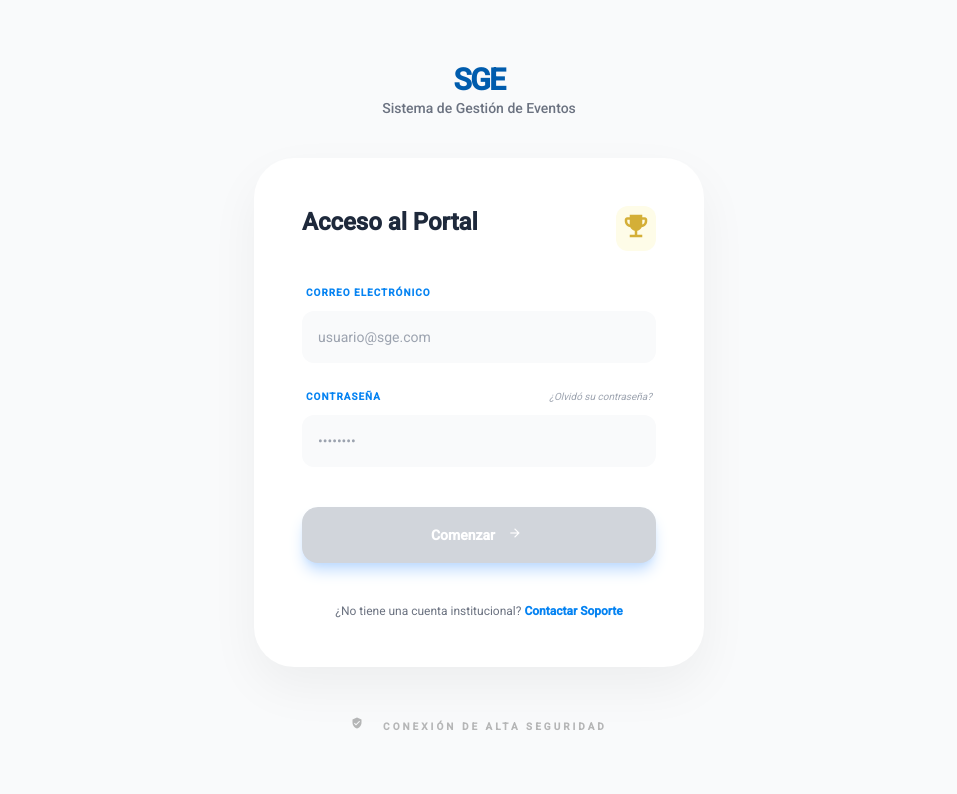
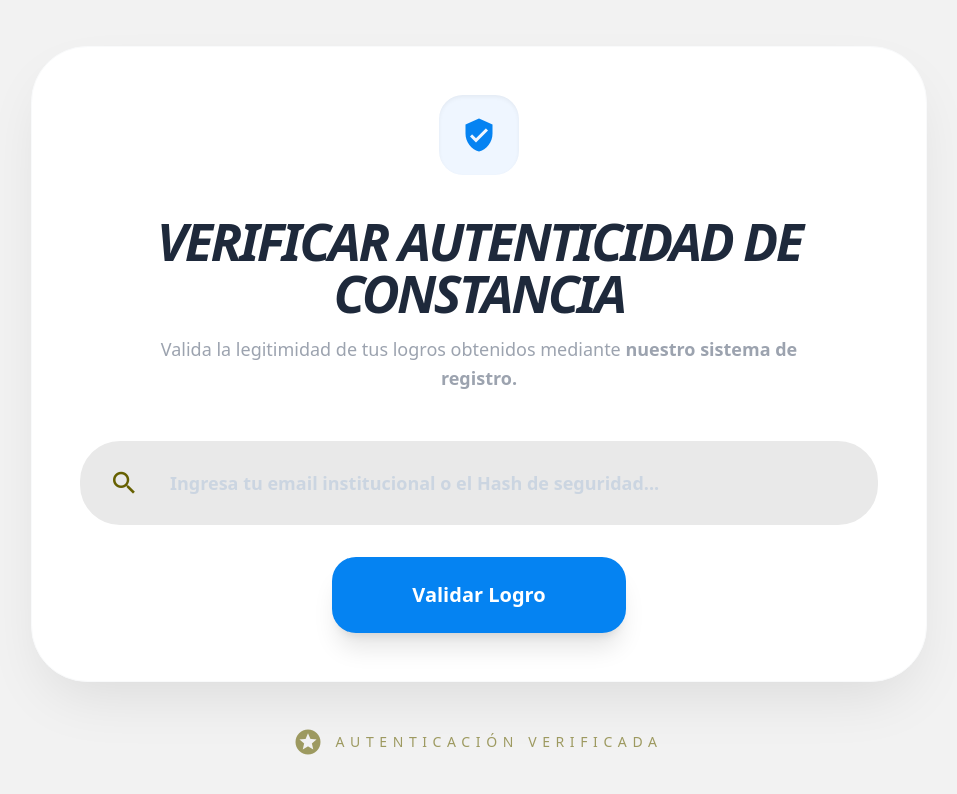
Before and after one commit to DreamHunterG/sistema-gestion-eventos, an Angular app in the folder frontend/: page /verificar in a window 1280 px wide. Before the commit this address led to /login. Shown: the top 794 px of the page, without its empty margins (161-1118 px from the left). Built offline with nearby package versions, Linux system fonts and the light colour scheme.

Commit message:
feat: verificar autenticidad de pdf generado completo

```diff
--- a/frontend/package.json
+++ b/frontend/package.json
@@ -20,6 +20,9 @@
     "@angular/material": "^21.2.7",
     "@angular/platform-browser": "^21.2.0",
     "@angular/router": "^21.2.0",
+    "canvas": "^3.2.3",
+    "canvas-confetti": "^1.9.4",
+    "confetti": "^3.0.4",
     "ngx-scanner-qrcode": "^1.8.1",
     "rxjs": "~7.8.0",
     "tslib": "^2.3.0"
@@ -28,6 +31,7 @@
     "@angular/build": "^21.2.7",
     "@angular/cli": "^21.2.7",
     "@angular/compiler-cli": "^21.2.0",
+    "@types/canvas-confetti": "^1.9.0",
     "autoprefixer": "^10.4.19",
     "jsdom": "^28.0.0",
     "postcss": "^8.4.38",
--- a/frontend/src/app/app.routes.ts
+++ b/frontend/src/app/app.routes.ts
@@ -2,23 +2,27 @@ import { Routes } from '@angular/router';
 import { authGuard } from './core/guards/auth.guard';
 
 export const routes: Routes = [
-  // 1. ZONA PÚBLICA (Sin Sidebar - Para participantes externos)
+  // ==========================================
+  // 1. ZONA PÚBLICA (LANDING PAGE - Sin Login)
+  // ==========================================
   {
     path: 'login',
     loadComponent: () => import('./features/login/login.component').then(m => m.LoginComponent),
     title: 'SGE - Acceso'
   },
   {
-    path: 'validar-logro/:hash',
+    path: 'verificar', // 🔑 Esta es tu LANDING PÚBLICA tipo Google
     loadComponent: () => import('./features/verificacion/verificacion.component').then(m => m.VerificacionComponent),
-    title: 'SGE - Validar Certificado'
+    title: 'SGE - Validación Oficial'
   },
 
-  // 2. ZONA PRIVADA (Protegida y con Sidebar)
+  // ==========================================
+  // 2. ZONA PRIVADA (SIDEBAR AZUL - Con Login)
+  // ==========================================
   {
     path: '',
     loadComponent: () => import('./shared/layout/layout.component').then(m => m.LayoutComponent),
-    canActivate: [authGuard],
+    canActivate: [authGuard], // 🛡️ El portero solo deja pasar a admin/monitor
     children: [
       {
         path: 'dashboard',
@@ -33,21 +37,34 @@ export const routes: Routes = [
       {
         path: 'usuarios',
         loadComponent: () => import('./features/usuarios/usuarios.component').then(m => m.UsuariosComponent),
-        title: 'SGE - Gestión de Equipo'
+        title: 'SGE - Equipo'
       },
       {
         path: 'asistencia',
         loadComponent: () => import('./features/asistencia/asistencia.component').then(m => m.AsistenciaComponent),
-        title: 'SGE - Control de Asistencia'
+        title: 'SGE - Asistencia'
       },
-      // 🔑 MOVIDO AQUÍ: Ahora el escáner tendrá Sidebar y pedirá Login
       {
         path: 'escanner',
         loadComponent: () => import('./features/escanner/escanner.component').then(m => m.EscannerComponent),
         title: 'SGE - Escáner QR'
       },
+      {
+        path: 'validar-interno', // 🔑 Verificación dentro del sistema
+        loadComponent: () => import('./features/verificacion/verificacion.component').then(m => m.VerificacionComponent),
+        title: 'SGE - Validar Logro'
+      },
       { path: '', redirectTo: 'dashboard', pathMatch: 'full' }
     ]
   },
-  { path: '**', redirectTo: 'login' }
+
+  // ==========================================
+  // 3. GESTIÓN DE ERRORES
+  // ==========================================
+  {
+    path: '404',
+    loadComponent: () => import('./features/error404/error404.component').then(m => m.Error404Component),
+    title: 'SGE - No encontrado'
+  },
+  { path: '**', redirectTo: '404' }
 ];
--- a/frontend/src/app/features/verificacion/verificacion.component.html
+++ b/frontend/src/app/features/verificacion/verificacion.component.html
@@ -1,42 +1,78 @@
-<div class="h-screen w-full bg-white flex flex-col items-center justify-center font-sans p-6 animate-in">
+<div class="min-h-screen bg-[#F2F2F2] flex flex-col items-center justify-center font-sans p-6 animate-in">
 
-  <div class="w-full max-w-2xl text-center">
-    <div class="bg-blue-50 w-24 h-24 rounded-3xl flex items-center justify-center mx-auto mb-8 shadow-inner">
-      <mat-icon class="text-sge-primary scale-[2.5]">verified_user</mat-icon>
+  <!-- TARJETA CENTRAL PREMIUM -->
+  <div class="w-full max-w-4xl bg-white p-12 rounded-[3.5rem] shadow-[0_25px_60px_-15px_rgba(0,0,0,0.1)] border border-gray-50 text-center relative overflow-hidden">
+
+    <!-- Icono de Red de Confianza -->
+    <div class="bg-blue-50 w-20 h-20 rounded-3xl flex items-center justify-center mx-auto mb-10 shadow-inner">
+      <mat-icon class="text-[#0583F2] scale-150">verified_user</mat-icon>
     </div>
 
-    <h1 class="text-5xl font-black text-slate-800 tracking-tighter mb-4">Verificar Autenticidad de Certificado</h1>
-    <p class="text-gray-400 text-lg mb-12 max-w-lg mx-auto">Valida la legitimidad de tus logros académicos mediante nuestro sistema de registro seguro.</p>
+    <h1 class="text-[52px] font-black text-slate-800 tracking-tighter mb-4 leading-none uppercase italic">Verificar Autenticidad de Constancia</h1>
+    <p class="text-gray-400 text-lg mb-12 max-w-2xl mx-auto font-medium leading-relaxed">
+      Valida la legitimidad de tus logros obtenidos mediante <b>nuestro sistema de registro.</b>
+    </p>
 
-    <div class="bg-white p-2 rounded-[2.5rem] shadow-2xl border border-gray-100 flex items-center gap-4 pr-4">
-      <mat-icon class="text-slate-200 ml-6 scale-125">fingerprint</mat-icon>
-      <input type="text" [(ngModel)]="hashInput"
-             placeholder="Ingresa el Hash de seguridad (64 caracteres)..."
-             class="w-full p-6 outline-none text-lg font-bold text-slate-700">
-      <button (click)="validar()" class="bg-sge-primary text-white px-10 py-5 rounded-[1.8rem] font-black text-lg hover:bg-sge-navy transition-all shadow-lg">
-        Validar Logro
-      </button>
+    <!-- BARRA DE BÚSQUEDA TIPO GOOGLE -->
+    <div class="bg-[#E9E9E9] p-2 rounded-[2.5rem] flex items-center gap-4 pr-4 mb-8 focus-within:ring-4 ring-blue-100 transition-all">
+      <mat-icon style="color: #666000"  class="text-slate-400 ; ml-6 scale-125">search</mat-icon>
+      <input type="text" [(ngModel)]="query" (keyup.enter)="consultar()"
+             placeholder="Ingresa tu email institucional o el Hash de seguridad..."
+             class="w-full p-5 outline-none text-lg font-bold text-slate-700 bg-transparent placeholder:text-slate-300">
     </div>
 
-    <!-- RESULTADO DINÁMICO -->
-    @if (resultado()) {
-      <div class="mt-12 p-8 rounded-[2.5rem] animate-in" [class]="resultado().valido ? 'bg-green-50 border-2 border-green-200' : 'bg-red-50 border-2 border-red-200'">
-        <mat-icon [class]="resultado().valido ? 'text-green-600' : 'text-red-500'" class="scale-[2] mb-4">
-          {{resultado().valido ? 'check_circle' : 'error'}}
-        </mat-icon>
-        <h2 class="text-xl font-black" [class]="resultado().valido ? 'text-green-800' : 'text-red-800'">
-          {{resultado().valido ? '¡Certificado Auténtico!' : 'Registro no encontrado'}}
-        </h2>
-        @if (resultado().valido) {
-          <p class="text-green-700 font-bold mt-2">Participante: {{resultado().participante}}</p>
-          <p class="text-green-600 text-sm italic">{{resultado().evento}}</p>
-        }
+    <button (click)="consultar()" [disabled]="loading()"
+            class="bg-[#0583F2] text-white px-20 py-6 rounded-3xl font-black text-xl hover:bg-[#005CAD] transition-all shadow-xl active:scale-95 disabled:opacity-50 min-w-[280px]">
+      {{ loading() ? 'CONSULTANDO RED...' : 'Validar Logro' }}
+    </button>
+
+    <!-- 🎊 TABLA DE RESULTADOS (DISEÑO TIPO SENA) -->
+    @if (busquedaRealizada() && resultados().length > 0) {
+      <div class="mt-16 animate-in border-t pt-10">
+        <div class="overflow-hidden rounded-[2rem] border border-gray-100 shadow-sm">
+          <table class="w-full text-left">
+            <thead class="bg-slate-50 text-[10px] font-black text-slate-400 uppercase tracking-[0.2em]">
+            <tr>
+              <th class="p-6">Nombre del Logro</th>
+              <th class="p-6">Identificador / Hash</th>
+              <th class="p-6 text-center">Certificación</th>
+            </tr>
+            </thead>
+            <tbody class="divide-y text-slate-700 bg-white">
+              @for (item of resultados(); track item.id) {
+                <tr class="hover:bg-blue-50/40 transition-colors">
+                  <td class="p-6">
+                    <p class="font-black m-0 text-sm text-slate-800 uppercase">{{ item.evento?.nombre || item.evento }}</p>
+                    <p class="text-[9px] text-[#666000] font-bold uppercase tracking-wider mt-1">{{ item.evento?.tipoEvento || 'Oficial' }}</p>
+                  </td>
+                  <td class="p-6">
+                    <code class="text-[10px] text-slate-400 font-mono break-all">{{ item.certificadoHash || item.hash }}</code>
+                  </td>
+                  <td class="p-6 text-center">
+                    <button (click)="descargar(item.id)" class="bg-[#F3E742] text-[#666000] px-6 py-2.5 rounded-xl text-[9px] font-black hover:bg-[#0583F2] hover:text-[#ffffff] transition-all shadow-md">
+                      DESCARGAR PDF
+                    </button>
+                  </td>
+                </tr>
+              }
+            </tbody>
+          </table>
+        </div>
+      </div>
+    } @else if (busquedaRealizada()) {
+      <!-- MENSAJE DE ERROR EMPÁTICO (Tu diseño 404 adaptado) -->
+      <div class="mt-12 p-10 bg-red-50 rounded-[3rem] border border-red-100 animate-in text-center">
+        <mat-icon class="text-red-400 scale-[2] mb-4">report_problem</mat-icon>
+        <h2 class="text-xl font-black text-red-800 m-0">No se encontraron registros</h2>
+        <p class="text-red-600 text-sm mt-2 italic font-medium">Ups, parece que el enlace o correo no es válido. Verifica los datos y continúa.</p>
       </div>
     }
 
-    <footer class="mt-16 flex items-center justify-center gap-3 text-gray-300">
-      <mat-icon class="scale-75">shield</mat-icon>
-      <span class="text-[10px] font-black uppercase tracking-[0.3em]">Encriptación de Grado Institucional</span>
-    </footer>
+  </div>
+
+  <!-- FOOTER INSTITUCIONAL -->
+  <div class="mt-12 flex items-center gap-4 text-slate-400 opacity-60">
+    <mat-icon style="color: #666000;" class="scale-125">stars</mat-icon>
+    <span class="text-[14px]  text-[#666000] uppercase tracking-[0.4em]">Autenticación Verificada</span>
   </div>
 </div>
--- a/frontend/src/app/features/verificacion/verificacion.component.ts
+++ b/frontend/src/app/features/verificacion/verificacion.component.ts
@@ -1,28 +1,109 @@
-import { Component, inject, signal } from '@angular/core'; // 🔑 CORREGIDO: Viene de @angular/core
+import { Component, inject, signal } from '@angular/core';
 import { CommonModule } from '@angular/common';
 import { FormsModule } from '@angular/forms';
-import { ParticipanteService } from '../../services/participante.service';
+import { HttpClient } from '@angular/common/http';
 import { MatIconModule } from '@angular/material/icon';
-import { MatButtonModule } from '@angular/material/button';
+import * as confetti from 'canvas-confetti';
 
 @Component({
   selector: 'app-verificacion',
   standalone: true,
-  imports: [CommonModule, FormsModule, MatIconModule, MatButtonModule],
+  imports: [CommonModule, FormsModule, MatIconModule],
   templateUrl: './verificacion.component.html',
   styleUrl: './verificacion.component.scss'
 })
 export class VerificacionComponent {
-  private participanteService = inject(ParticipanteService);
+  private http = inject(HttpClient);
 
-  hashInput = '';
-  resultado = signal<any>(null);
+  query = '';
+  resultados = signal<any[]>([]);
+  busquedaRealizada = signal(false);
+  loading = signal(false);
 
-  validar() {
-    if (!this.hashInput) return;
-    this.participanteService.validarHash(this.hashInput).subscribe({
-      next: (res: any) => this.resultado.set(res), // 🔑 CORREGIDO: Tipo explícito 'any'
-      error: () => this.resultado.set({ valido: false })
+  // HU-19: Consultar autenticidad de logros
+  consultar() {
+    if (!this.query || this.query.length < 3) return;
+
+    this.loading.set(true);
+    this.busquedaRealizada.set(false);
+
+    // Detectamos si es una búsqueda por Email o por Hash SHA-256
+    const isEmail = this.query.includes('@');
+    const url = isEmail
+      ? `http://localhost:8080/api/public/mis-certificados/${this.query.trim()}`
+      : `http://localhost:8080/api/public/validar/${this.query.trim()}`;
+
+    this.http.get<any>(url).subscribe({
+      next: (res) => {
+        // Convertimos cualquier respuesta en una lista para la tabla
+        const data = Array.isArray(res) ? res : (res.valido ? [res] : []);
+        this.resultados.set(data);
+        this.busquedaRealizada.set(true);
+        this.loading.set(false);
+
+        // 🚀 Si hay éxito, disparamos la celebración gamificada
+        if (data.length > 0) {
+          this.ejecutarCelebracion();
+        }
+      },
+      error: () => {
+        this.resultados.set([]);
+        this.busquedaRealizada.set(true);
+        this.loading.set(false);
+      }
     });
   }
+
+  // HU-18: Descarga de documento inmutable
+  descargar(id: number) {
+    if (!id) return;
+    window.open(`http://localhost:8080/api/public/download/${id}`, '_blank');
+  }
+
+  private ejecutarCelebracion() {
+    // 1. GESTIÓN DE AUDIO (Con tu archivo específico)
+    try {
+      const audio = new Audio('sounds/success.mp3'); // 🔑 Sin la palabra 'assets' // 🔑 Reemplaza con tu sonido de éxito
+      audio.load();
+      audio.volume = 0.6;
+
+      // El navegador permite el play porque viene de un clic del usuario (consultar)
+      audio.play().catch(e => console.warn("Audio bloqueado por el navegador hasta interacción física"));
+    } catch (err) {
+      console.error("Error al reproducir el sonido de éxito", err);
+    }
+
+    // 2. EXPLOSIÓN DE CONFETI (Colores de tu Branding)
+    const duration = 4 * 1000;
+    const animationEnd = Date.now() + duration;
+    const defaults = { startVelocity: 30, spread: 360, ticks: 60, zIndex: 0 };
+
+    const randomInRange = (min: number, max: number) => Math.random() * (max - min) + min;
+
+    const interval: any = setInterval(() => {
+      const timeLeft = animationEnd - Date.now();
+
+      if (timeLeft <= 0) {
+        return clearInterval(interval);
+      }
+
+      const particleCount = 50 * (timeLeft / duration);
+
+      // Lanzamiento desde la izquierda
+      confetti.default({
+        ...defaults,
+        particleCount,
+        origin: { x: randomInRange(0.1, 0.3), y: Math.random() - 0.2 },
+        colors: ['#0583F2', '#F3E742', '#005CAD']
+      });
+
+      // Lanzamiento desde la derecha
+      confetti.default({
+        ...defaults,
+        particleCount,
+        origin: { x: randomInRange(0.7, 0.9), y: Math.random() - 0.2 },
+        colors: ['#0583F2', '#F3E742', '#005CAD']
+      });
+    }, 250);
+  }
 }
```
Also changed, not shown: 2 other files (tests, documents, lock files or other folders).
